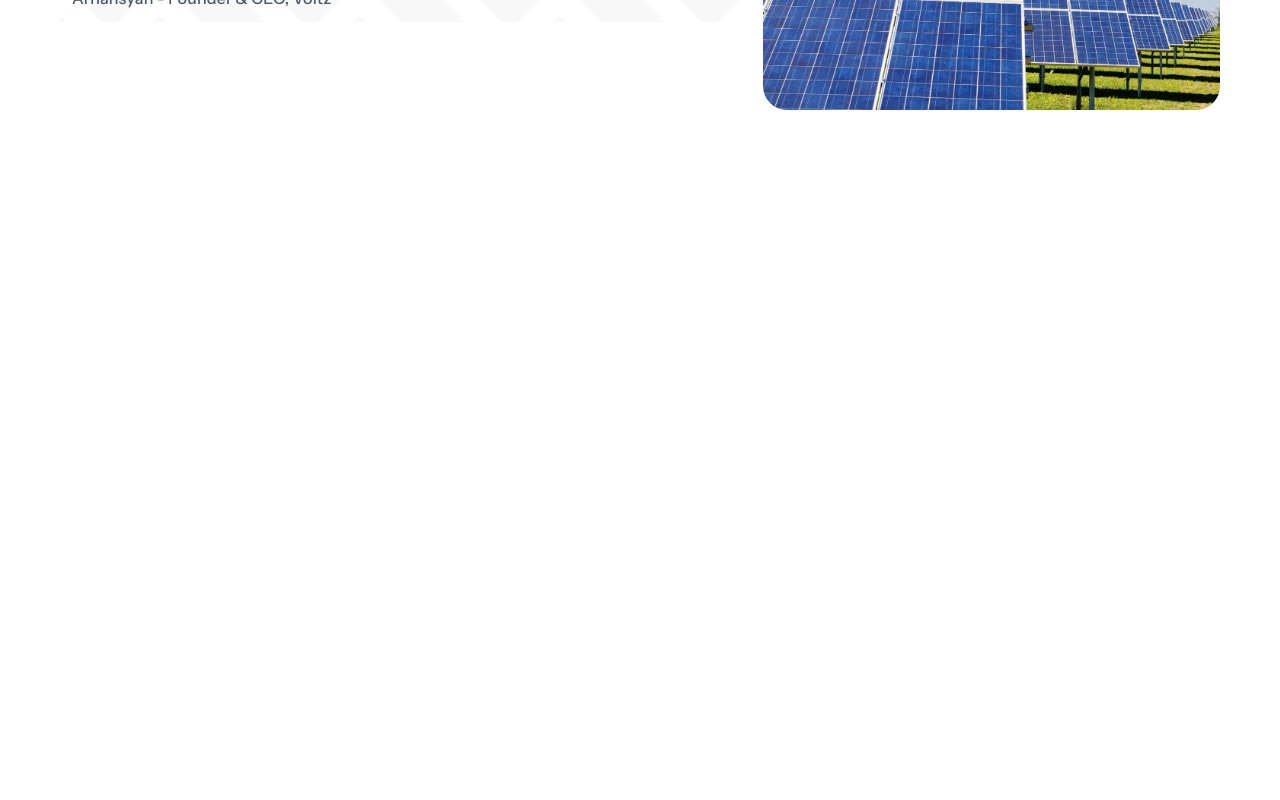
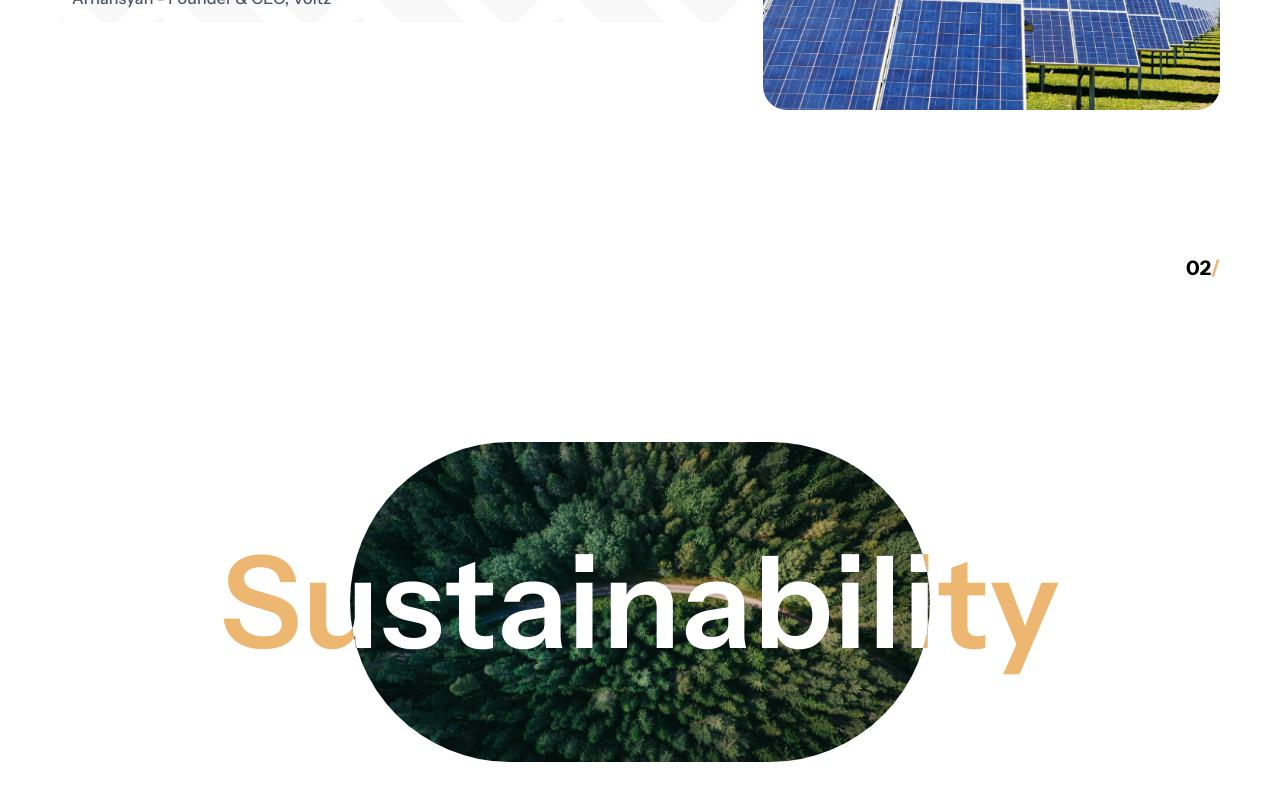
Before and after one commit to ansthsys/lp-voltz, a React (Vite) app: page / in a window 1280 px wide. Shown: the part 1600-2400 px from the top of the page. Before the commit the page ends 1742 px from the top, so only its background shows below. Built offline with nearby package versions, Linux system fonts and the light colour scheme.

Commit message:
feat: solution

```diff
--- a/src/App.tsx
+++ b/src/App.tsx
@@ -1,5 +1,5 @@
 import './App.css'
-import { About, Header, Jumbotron } from '@/components'
+import { About, Header, Jumbotron, Solution } from '@/components'
 
 function App() {
   return (
@@ -9,6 +9,8 @@ function App() {
       <Jumbotron />
 
       <About />
+
+      <Solution />
     </main>
   )
 }
--- /dev/null
+++ b/src/components/Solution/index.tsx
@@ -0,0 +1,56 @@
+import { twMerge } from 'tailwind-merge'
+
+export default function index() {
+  return (
+    <div
+      id="solutions"
+      className={twMerge([
+        'min-h-screen',
+        'px-3 md:px-10 lg:px-15',
+        'pt-28 pb-8',
+        'bg-solutions bg-center bg-no-repeat bg-cover md:bg-none'
+      ])}
+    >
+      <div className="mb-12">
+        <p className="font-bold text-xl text-right">
+          <span className="text-white md:text-black">02</span>
+          <span className="text-secondary-1">/</span>
+        </p>
+      </div>
+      <div
+        className={twMerge([
+          'min-h-[68dvh]',
+          'flex flex-col items-center justify-center'
+        ])}
+      >
+        <div
+          className={twMerge([
+            'hidden md:block relative z-[1]',
+            'h-[68dvh] md:h-80 w-full md:w-4/5 lg:w-2/3 xl:w-1/2',
+            'md:rounded-full overflow-hidden',
+            'bg-none bg-center bg-no-repeat bg-cover md:bg-solutions'
+          ])}
+        >
+          <h6
+            className={twMerge([
+              'text-5xl sm:text-7xl md:text-8xl lg:text-9xl',
+              'font-semibold text-white',
+              'absolute top-1/2 left-1/2 translate-[-50%]'
+            ])}
+          >
+            Sustainability
+          </h6>
+        </div>
+        <h6
+          className={twMerge([
+            'text-5xl sm:text-7xl md:text-8xl lg:text-9xl',
+            'font-semibold text-white md:text-secondary-1',
+            'absolute'
+          ])}
+        >
+          Sustainability
+        </h6>
+      </div>
+    </div>
+  )
+}
--- a/src/components/index.ts
+++ b/src/components/index.ts
@@ -1,3 +1,4 @@
 export { default as Header } from './Header'
 export { default as Jumbotron } from './Jumbotron'
 export { default as About } from './About'
+export { default as Solution } from './Solution'
--- a/src/index.css
+++ b/src/index.css
@@ -9,6 +9,8 @@
   --color-secondary-1: #edb772;
 
   --font-instrument-s: 'Instrument Sans', sans-serif;
+
+  --background-image-solutions: url('@/assets/geranimo-qzgN45hseN0-unsplash.jpg');
 }
 
 @layer utilities {
```
Also changed, not shown: src/assets/geranimo-qzgN45hseN0-unsplash.jpg (added).
